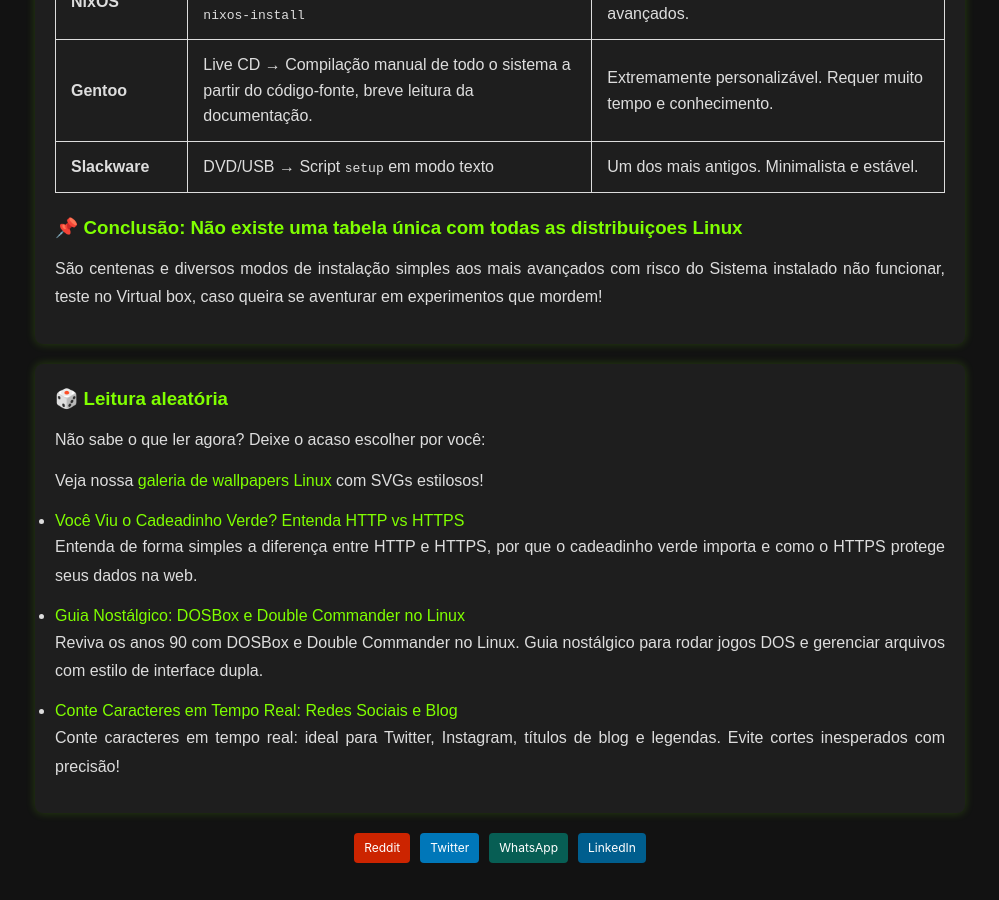
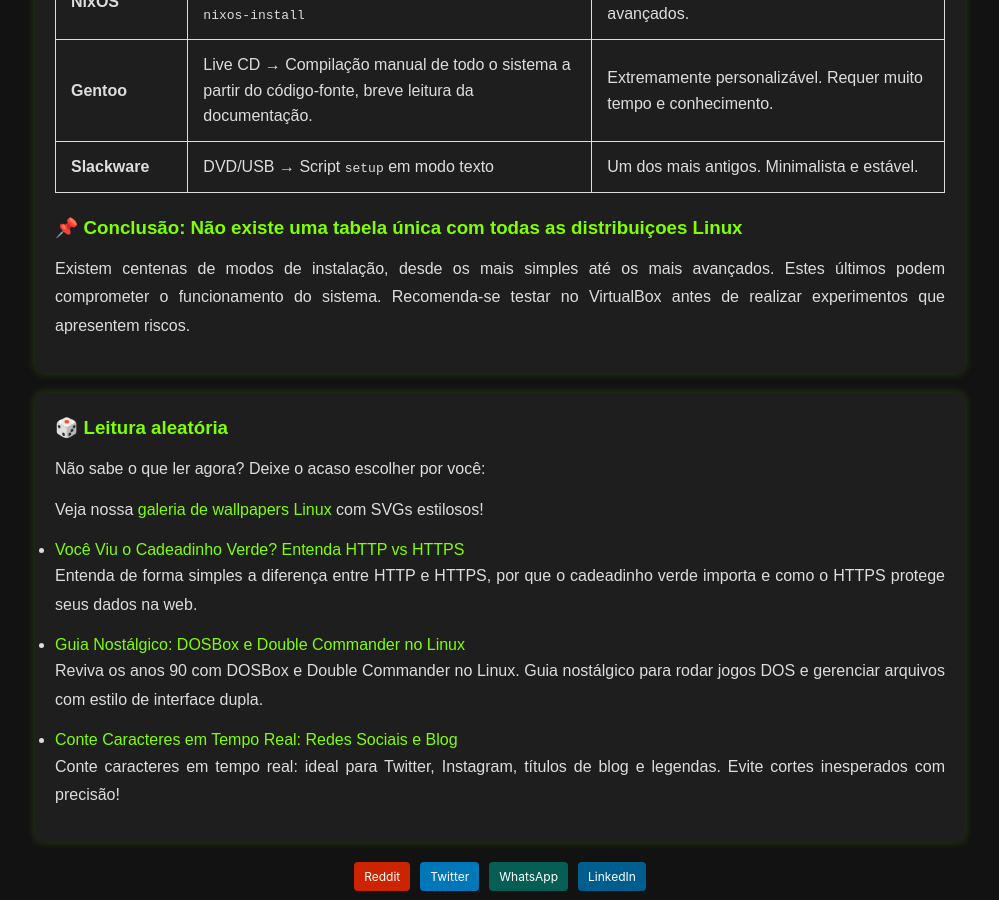
Before and after one commit to Piolinux/piolinux-site, a Jekyll site: the page built from _posts/2025-09-08-como-instalar-as-principais-distros-linux-em-uma-tabela.md, in a window 1280 px wide and 900 px high, scrolled down 1525 px. Shown: the whole window, without its empty margins (140-1139 px from the left). Built offline with Jekyll 4.4.1, drawn with Linux system fonts in a browser that asks for light colours.

Commit message:
Update 2025-09-08-como-instalar-as-principais-distros-linux-em-uma-tabela.md

```diff
--- a/_posts/2025-09-08-como-instalar-as-principais-distros-linux-em-uma-tabela.md
+++ b/_posts/2025-09-08-como-instalar-as-principais-distros-linux-em-uma-tabela.md
@@ -122,4 +122,4 @@ permalink: /distros-linux-tabela/
 
 
   <h3>📌 Conclusão: Não existe uma tabela única com todas as distribuiçoes Linux </h3>
-  <p>São centenas e diversos modos de instalação simples aos mais avançados com risco do Sistema instalado não funcionar, teste no Virtual box, caso queira se aventurar em experimentos que mordem!</p>
+  <p>Existem centenas de modos de instalação, desde os mais simples até os mais avançados. Estes últimos podem comprometer o funcionamento do sistema. Recomenda-se testar no VirtualBox antes de realizar experimentos que apresentem riscos.</p>
```
